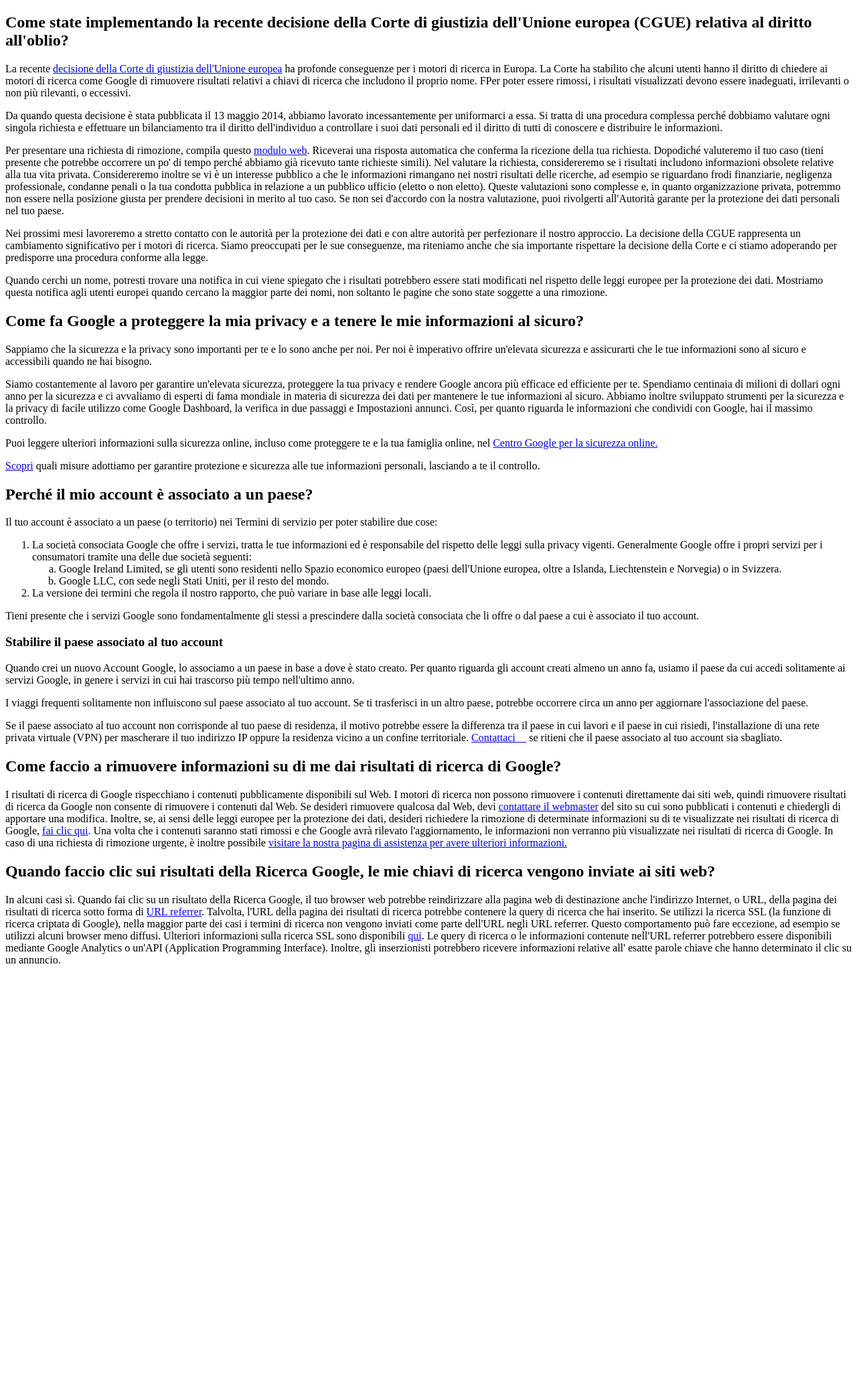
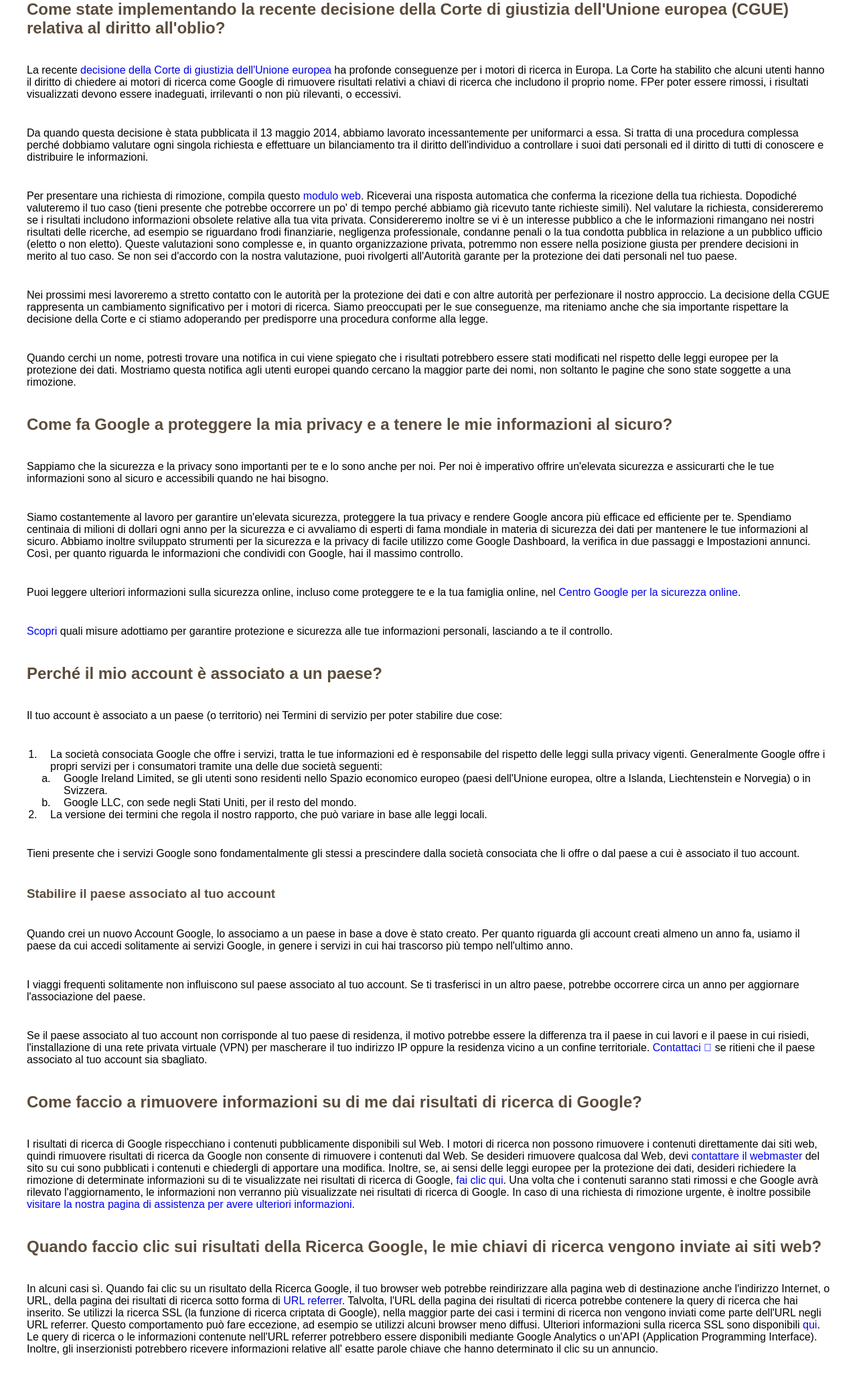
Before and after one commit to santocaridi99/php-google-faq, a PHP site: page / in a window 1280 px wide. Shown: the whole page at 67% size. Before the commit the page ends 1439 px from the top, so only its background shows below. Run offline with PHP 8.4, Linux system fonts and the light colour scheme.

Commit message:
aggiunto elementi di style con css

```diff
--- a/css/style.css
+++ b/css/style.css
@@ -0,0 +1,28 @@
+*{
+    margin: 0;
+    padding: 0;
+    box-sizing: border-box;
+}
+body{
+    font-family: Arial, Helvetica, sans-serif;
+}
+.container{
+    width: 1200px;
+    margin: 0 auto;
+}
+p{
+    margin: 40px 0;
+}
+a{
+    text-decoration: none;
+}
+ol{
+    margin-left: 20px;
+}
+li{
+    padding-left: 15px;
+}
+
+h2,h3{
+    color: #5b4c3b;
+}
--- a/index.php
+++ b/index.php
@@ -77,18 +77,21 @@ $db = [
 </head>
 
 <body>
+    <div class="container">
         <?php
         // per ogni topics (array) presente nell'array database
         // stampo il titolo avendo tag dinamico
         // dato che paragraphs è un array , faccio un altro for each
         // dove stampo un p  per ogni paragrafo presente in paragrapho
         foreach ($db as $topics) {
-        echo '<'.$topics['titleSize'].'>' . $topics["title"] . '</'.$topics["titleSize"].'>';
+            echo '<' . $topics['titleSize'] . '>' . $topics["title"] . '</' . $topics["titleSize"] . '>';
             foreach ($topics["paragraphs"] as $paragraph) {
                 echo '<p>' . $paragraph . '</p>';
             }
         }
         ?>
+    </div>
+
 </body>
 
 </html>
```
Lines whose indentation alone changed are shown as unchanged.
